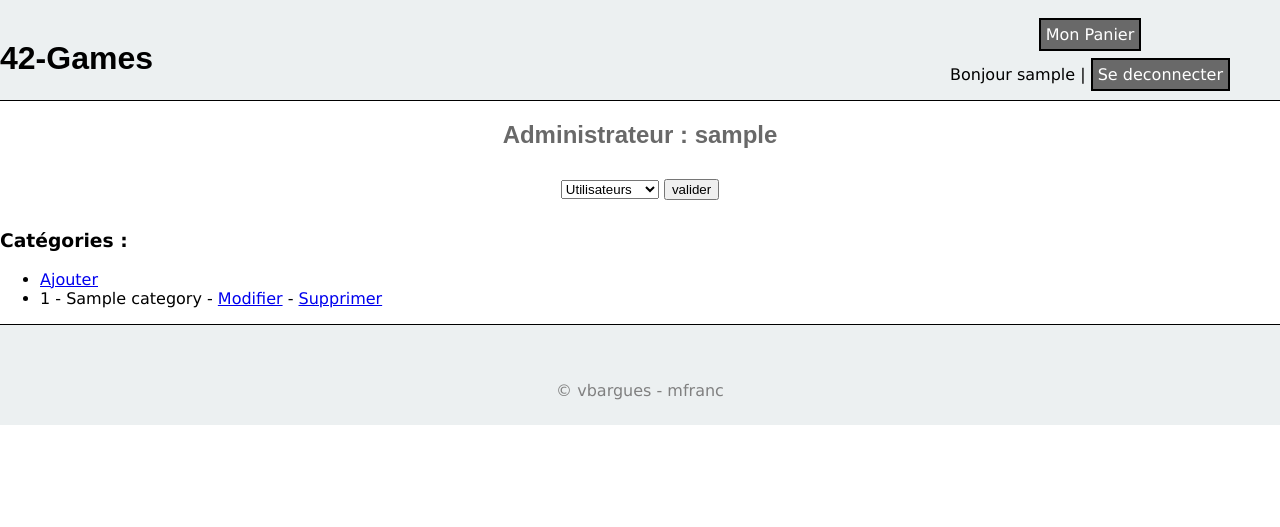
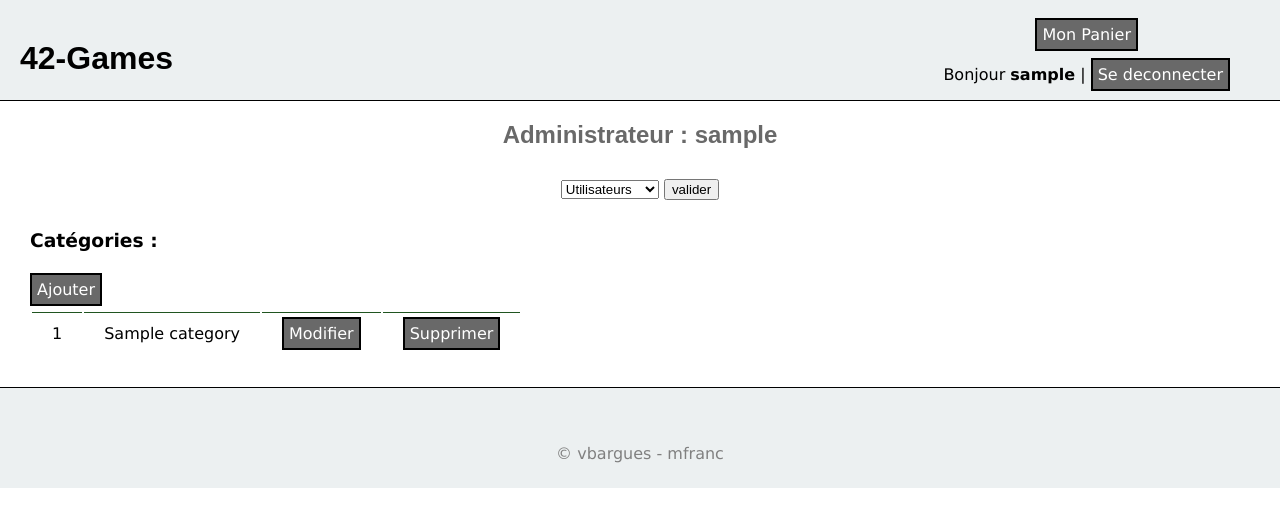
Before and after one commit to m-franc/rush00, a PHP site: page /admin_list.php?admin_list=categories&submit=valider in a window 1280 px wide. Shown: the top 527 px of the page. Run offline with PHP 8.4, Linux system fonts and the light colour scheme; the visitor is signed in with stand-in values (Sample User, id 1); tables that the repository leaves empty or names only in its code hold one stand-in row (values such as "Sample post").

Commit message:
css on admin / link

```diff
--- a/admin_list.php
+++ b/admin_list.php
@@ -21,41 +21,43 @@ if ($_GET["submit"] == "valider")
 		echo "ERROR\n";
 	else
 	{
+		echo "<div id='content_admin'>";
 		if ($type_list == "users")
 		{
-			echo "<h3 class=''>Utilisateurs : </h3>\n";
-			echo "<ul>";
-			echo "<li><a href='list_new.php?type=".$type_list."'>Ajouter</a></li>";
+			echo "<h3>Utilisateurs : </h3>\n";
+			echo "<a class='button' href='list_new.php?type=".$type_list."'>Ajouter</a>";
+			echo "<table class='list_admin'>";
 			foreach($list as $user)
-				echo "<li>".$user["id"]." - ".$user["login"]." - ".$user["email"]." - <a href='list_new.php?type=".$type_list."&id=".$user["id"]."'>Modifier</a> - <a href='delete_elem.php?type=".$type_list."&id=".$user["id"]."'>Supprimer</a></li>";
-			echo "</ul>";
+				echo "<tr><td>".$user["id"]."</td><td>".$user["login"]."</td><td>".$user["email"]."</td><td><a class='button' href='list_new.php?type=".$type_list."&id=".$user["id"]."'>Modifier</a></td><td><a class='button' href='delete_elem.php?type=".$type_list."&id=".$user["id"]."'>Supprimer</a></td></tr></li>";
+			echo "</table>";
 		}
 		else if ($type_list == "products")
 		{
 			echo "<h3>Produits : </h3>\n";
-			echo "<ul>";
-			echo "<li><a href='list_new.php?type=".$type_list."'>Ajouter</a></li>";
+			echo "<a class='button' href='list_new.php?type=".$type_list."'>Ajouter</a>";
+			echo "<table class='list_admin'>";
 			foreach($list as $user)
-				echo "<li>".$user["id"]." - ".$user["name"]." - ".$user["price"]." - ".$user["quantity"]." - <a href='list_new.php?type=".$type_list."&id=".$user["id"]."'>Modifier</a> - <a href='delete_elem.php?type=".$type_list."&id=".$user["id"]."'>Supprimer</a></li>";
-			echo "</ul>";
+				echo "<tr><td>".$user["id"]."</td><td>".$user["name"]."</td><td><img id='img_product'src='".$user["image"]."'></td><td>Prix : ".$user["price"]."</td><td>Quantité : ".$user["quantity"]."</td><td><a class='button' href='list_new.php?type=".$type_list."&id=".$user["id"]."'>Modifier</a></td><td><a class='button' href='delete_elem.php?type=".$type_list."&id=".$user["id"]."'>Supprimer</a></td></tr>";
+			echo "</table>";
 		}
 		else if ($type_list == "categories")
 		{
 			echo "<h3>Catégories : </h3>\n";
-			echo "<ul>";
-			echo "<li><a href='list_new.php?type=".$type_list."'>Ajouter</a></li>";
+			echo "<a class='button' href='list_new.php?type=".$type_list."'>Ajouter</a>";
+			echo "<table class='list_admin'>";
 			foreach($list as $user)
-				echo "<li>".$user["id"]." - ".$user["name"]." - <a href='list_new.php?type=".$type_list."&id=".$user["id"]."'>Modifier</a> - <a href='delete_elem.php?type=".$type_list."&id=".$user["id"]."'>Supprimer</a></li>";
-			echo "</ul>";
+				echo "<tr><td>".$user["id"]."</td><td>".$user["name"]."</td><td><a class='button' href='list_new.php?type=".$type_list."&id=".$user["id"]."'>Modifier</a></td><td><a class='button' href='delete_elem.php?type=".$type_list."&id=".$user["id"]."'>Supprimer</a></td></tr>";
+			echo "</table>";
 		}
 		else if ($type_list == "purchase")
 		{
 			echo "<h3>Commandes : </h3>\n";
-			echo "<ul>";
+			echo "<table class='list_admin'>";
 			foreach($list as $purchase)
-				echo "<li>".$purchase["id"]." - ".$purchase["login"]." - ".$purchase["products"]." - ".$purchase["price"]."</li>";
-			echo "</ul>";
+				echo "<tr><td>".$purchase["id"]."</td><td>".$purchase["login"]."</td><td>".$purchase["products"]."</td><td>".$purchase["price"]."</td></tr>";
+			echo "</table>";
 		}
+		echo "</div>";
 		$list = mysqli_fetch_array($list);
 	}
 }
--- a/customs/style.css
+++ b/customs/style.css
@@ -21,8 +21,6 @@ footer
 	background: #ECF0F1;
 	border-top: solid black 1px;
 	width: 100%;
-	z-index: 3;
-	position: absolute;
 }
 
 #credit
@@ -53,6 +51,7 @@ footer
     border: black 2px solid;
     padding: 5px;
     text-decoration: none;
+    margin: 0 auto;
     color: white;
     background-color: dimgray;
 }
@@ -83,7 +82,7 @@ footer
 
 #nom_du_site
 {
-	margin-left: 0px !important;
+	margin-left: 20px;
 	margin-right: 0px !important;
 	margin-bottom: 0px !important;
 	margin-top: 0px !important;
@@ -234,3 +233,28 @@ footer
 {
 	color: #205520;
 }
+
+.list_admin tr td
+{
+	padding-right: 20px;
+	padding-left: 20px;
+	border-top: solid #205520 1px;
+}
+
+#content_admin
+{
+	margin-left: 30px;
+	margin-bottom: 30px;
+}
+
+#img_product
+{
+	width: 30px;
+}
+
+#hello a
+{
+	text-decoration: none;
+	color: black;
+	font-weight: bold;
+}
--- a/header.php
+++ b/header.php
@@ -39,7 +39,7 @@
 				<? else: ?>
 
 					<span id="hello">
-						Bonjour <?= $_SESSION["login"] ?>
+						Bonjour <a href="account.php"><?= $_SESSION["login"] ?></a>
 					</span>
 					<span>
 					|
--- a/mycart.php
+++ b/mycart.php
@@ -22,6 +22,7 @@
 ?>
 
 <div id="cart">
+	<div id="content_cart">
 		<?php
 			$total = 0;
 			foreach ($_COOKIE as $id => $q) {
@@ -56,6 +57,7 @@
 		else {
 			echo"Votre panier est vide.";
 			}?>
+	</div>
 </div>
 
 
```
Also changed, not shown: list_modif.php (deleted).
